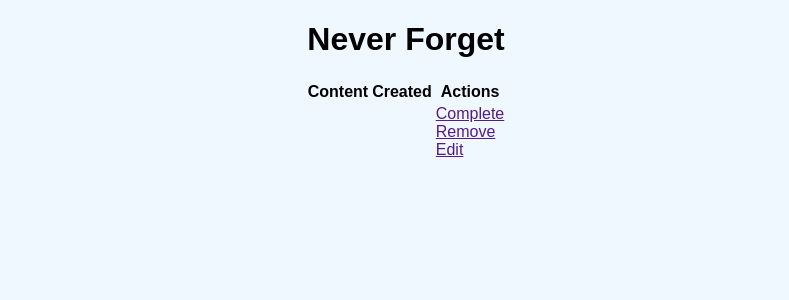
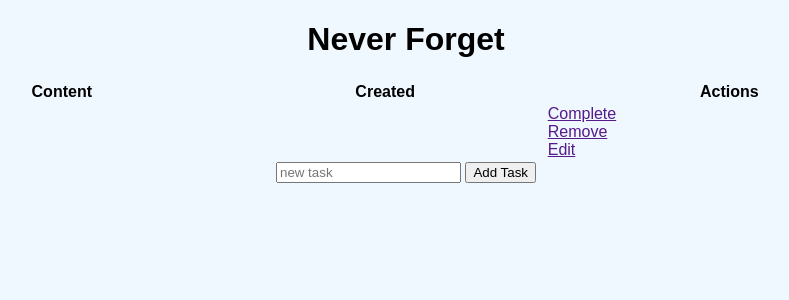
Before and after one commit to ZhongxuanWang/Never_Forget, a Flask app: page / in a window 1280 px wide. Shown: the top 300 px of the page, without its empty margins (234-1023 px from the left). Run offline with Flask 2, Linux system fonts and the light colour scheme.

Commit message:
UPDATE CSS

```diff
--- a/static/css/style.css
+++ b/static/css/style.css
@@ -1,9 +1,15 @@
 body {
-    margin: 0;
+    margin: 5px;
     font-family: sans-serif;
     font-size: medium;
     color: black;
     background-color: aliceblue;
+}
+
+form {
+    margin:5px;
+    padding:5px;
+    display:inline;
 }
 
 #duetoday {
@@ -18,6 +24,11 @@ body {
     font-weight: bold;
 }
 
+#new {
+    color: red;
+    font-weight: bold;
+}
+
 #complete {
     color: grey;
     font-weight: lighter;
--- a/templates/index.html
+++ b/templates/index.html
@@ -10,7 +10,7 @@
 
     <div class="content">
         <h1>Never Forget</h1>
-        <table>
+        <table width="80%">
 {#            The <tr> tag defines a row in an HTML table.#}
             <tr>
 
@@ -31,7 +31,10 @@
             </tr>
 
         </table>
-
+        <form action="/" method="post">
+                <input type="text" name="content" placeholder="new task">
+                <input type="submit" value="Add Task">
+        </form>
     </div>
 
 {% endblock %}
```
